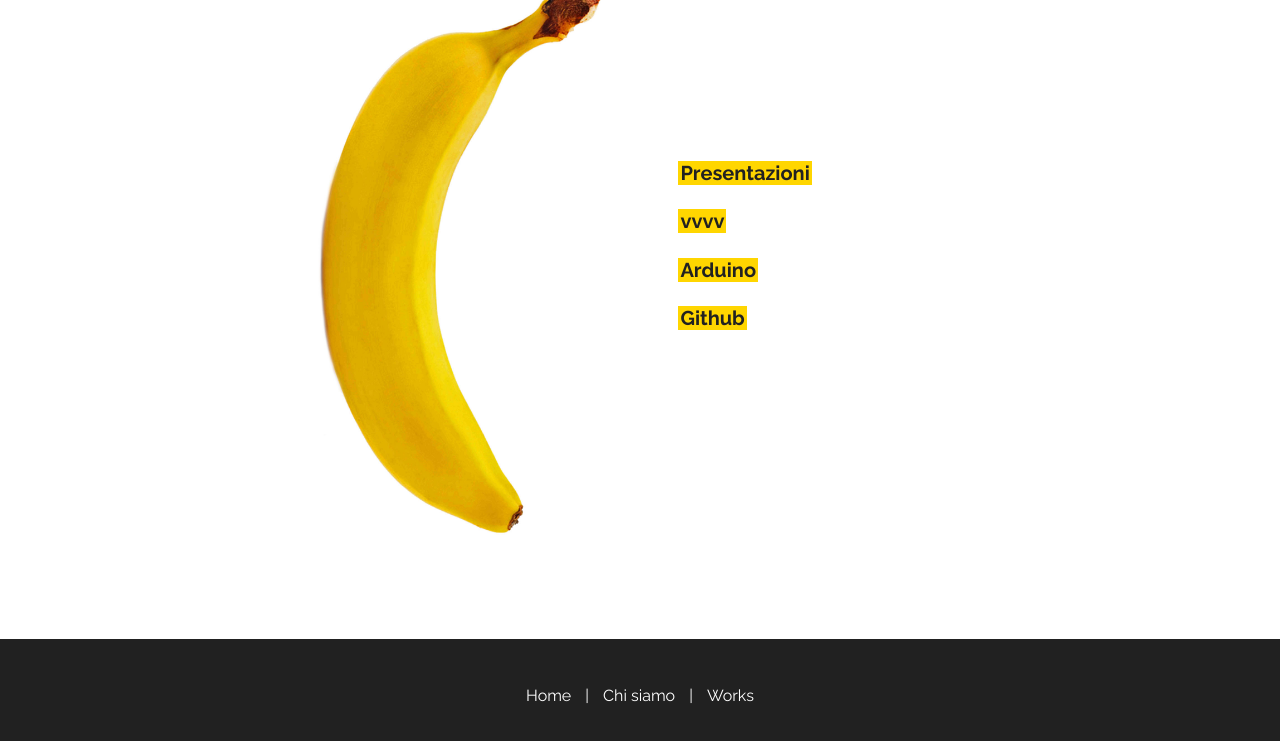
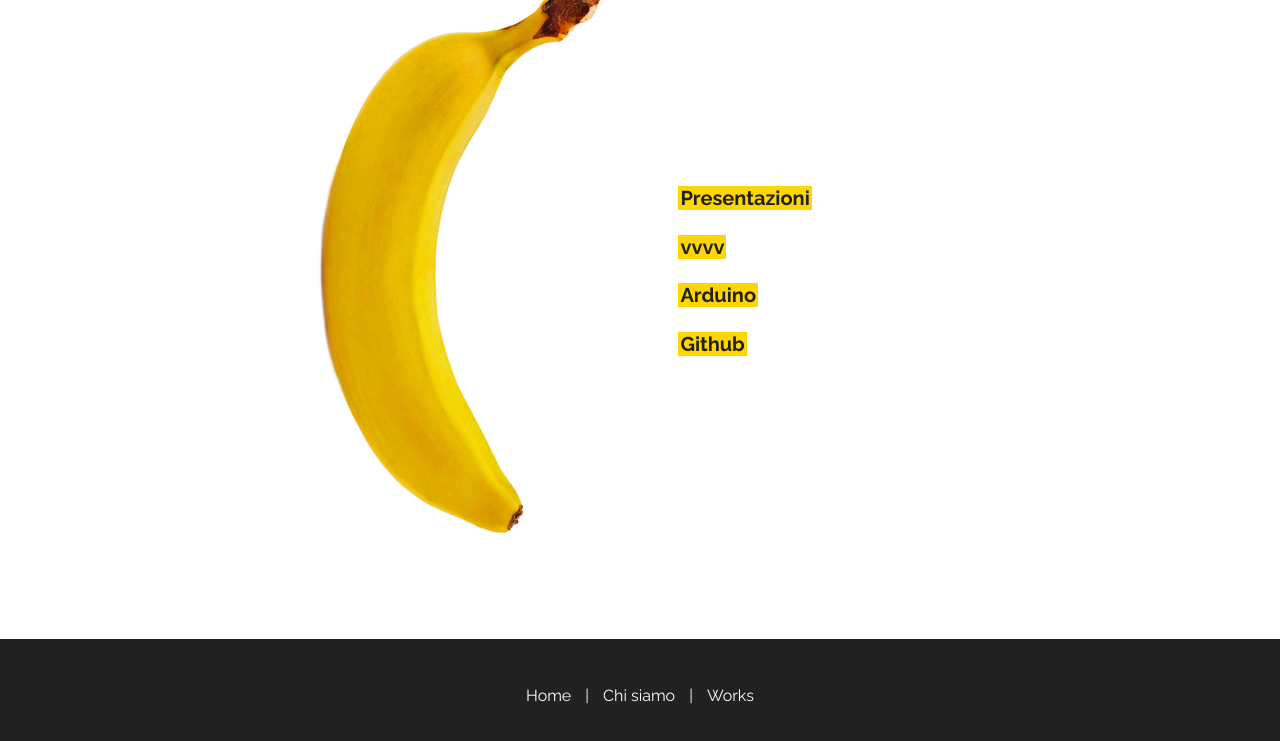
Before and after one commit to BananaClub/bananaclub.github.io, a plain HTML site: page works.html in a window 1280 px wide. Shown: the part 159-900 px from the top of the page. Drawn offline with nearby package versions, Linux system fonts and the light colour scheme.

Commit message:
19 vw di margine

```diff
--- a/stylesheet.css
+++ b/stylesheet.css
@@ -243,7 +243,7 @@ footer p {
 }
 
 #contenitorescritte {
-  margin-top: 17vW;
+  margin-top: 19vW;
 }
 /*
 pasqmorelli [9:57 PM]
```
